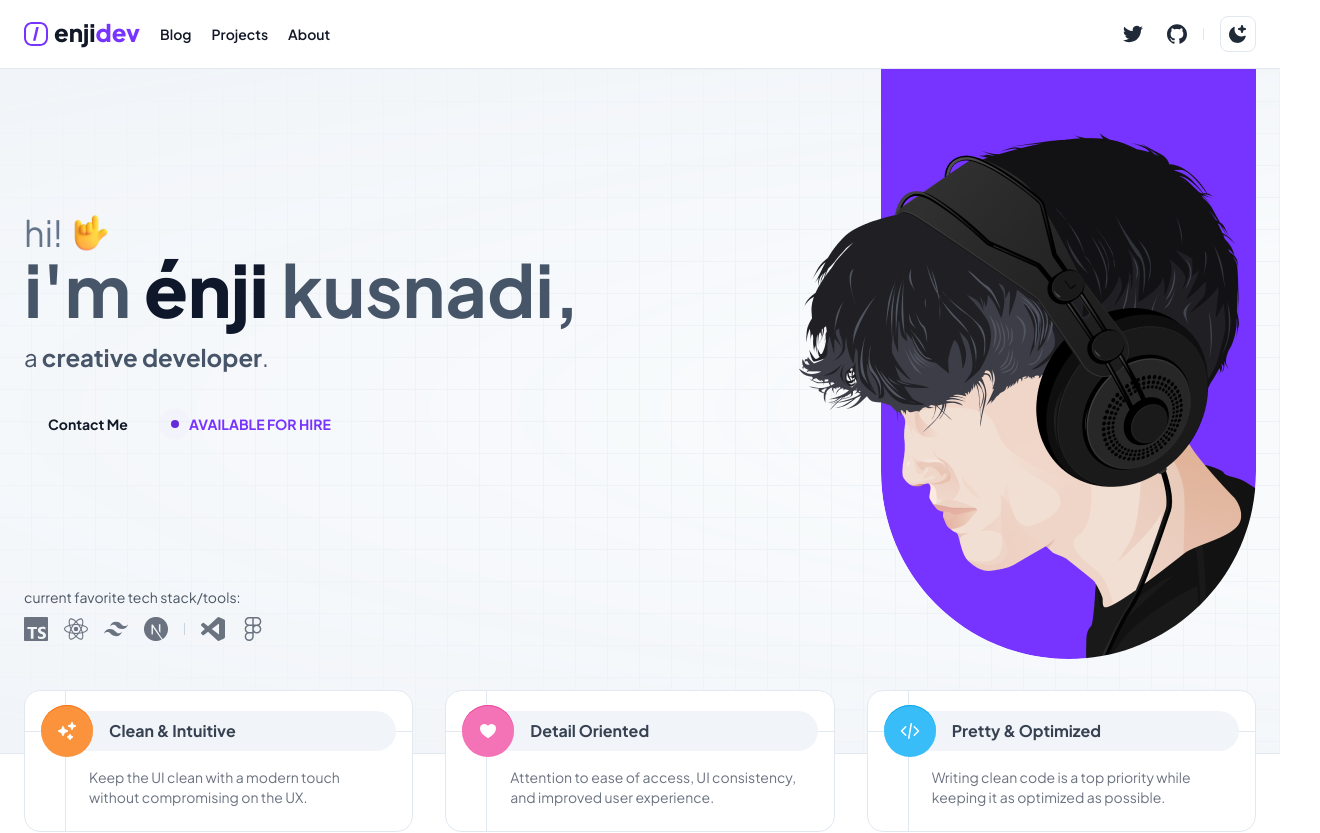
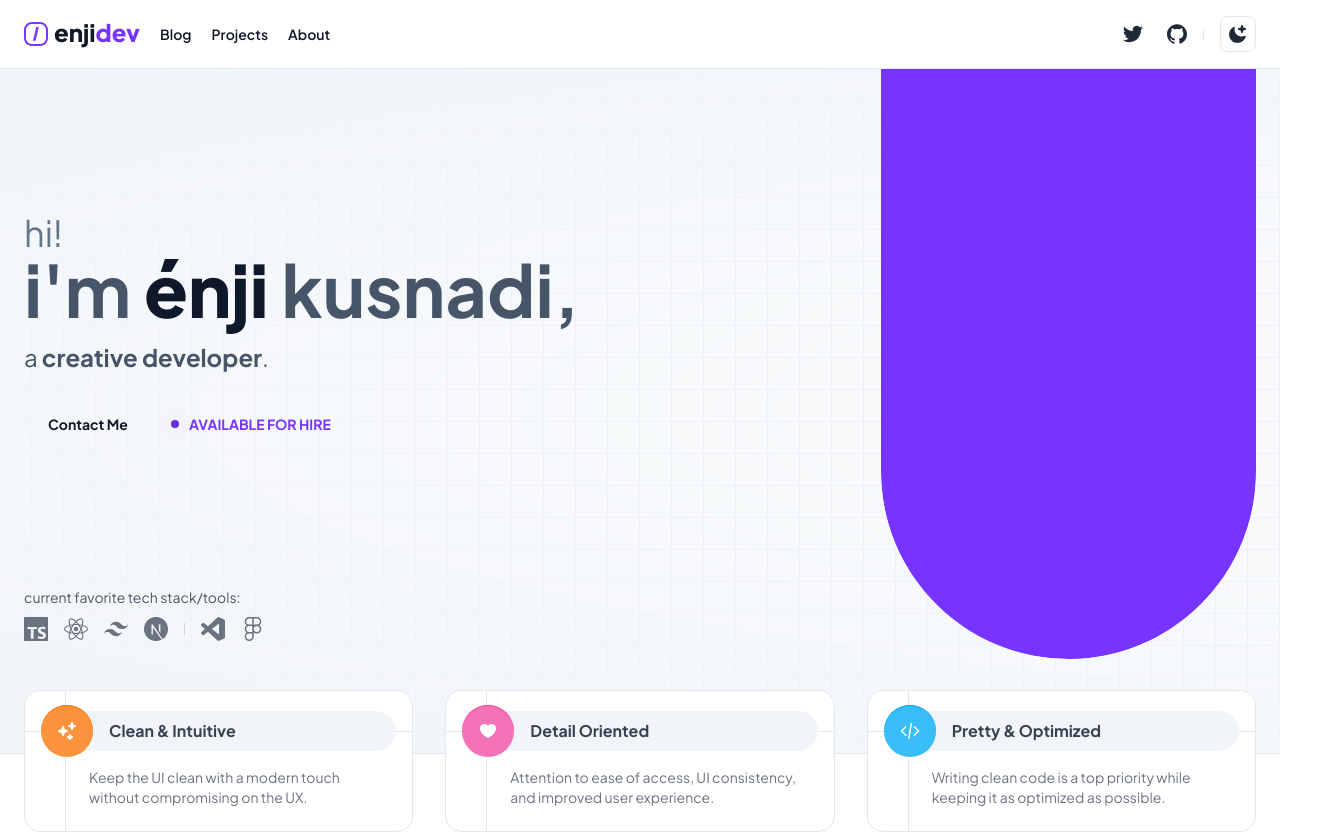
Before and after one commit to enjidev/enji.dev, a Next.js app: page / in a window 1280 px wide. Shown: the top 833 px of the page, 1320 px wide, since content can reach past the window. Built offline with nearby package versions, Linux system fonts and the light colour scheme; no server answers.

Commit message:
chore: change animation start strategy on images

```diff
--- a/src/components/Header/HeaderImage.tsx
+++ b/src/components/Header/HeaderImage.tsx
@@ -1,7 +1,9 @@
 import Image from 'next/image';
-import { motion } from 'framer-motion';
+import { motion, useAnimationControls } from 'framer-motion';
 
 const HeaderImage = () => {
+  const controls = useAnimationControls();
+
   return (
     <div
       className="relative h-[590px] w-[603px]"
@@ -17,10 +19,7 @@ const HeaderImage = () => {
             opacity: 0,
             x: 64,
           }}
-          animate={{
-            opacity: 1,
-            x: 0,
-          }}
+          animate={controls}
           transition={{ delay: 0.4 }}
         >
           <Image
@@ -30,6 +29,12 @@ const HeaderImage = () => {
             height={526}
             className="max-w-none"
             quality={100}
+            onLoadingComplete={() => {
+              controls.start({
+                opacity: 1,
+                x: 0,
+              });
+            }}
           />
         </motion.div>
       </div>
--- a/src/components/Header/HeaderTitle.tsx
+++ b/src/components/Header/HeaderTitle.tsx
@@ -1,4 +1,4 @@
-import { motion } from 'framer-motion';
+import { motion, useAnimationControls } from 'framer-motion';
 import Image from 'next/image';
 
 const animation = {
@@ -10,6 +10,8 @@ const animation = {
 };
 
 const HeaderTitle = () => {
+  const controls = useAnimationControls();
+
   return (
     <div>
       <motion.div
@@ -26,11 +28,7 @@ const HeaderTitle = () => {
             rotate: 30,
             transformOrigin: 'right center',
           }}
-          animate={{
-            opacity: 1,
-            y: 0,
-            rotate: 0,
-          }}
+          animate={controls}
           transition={{
             type: 'spring',
             delay: 0.35,
@@ -44,6 +42,13 @@ const HeaderTitle = () => {
             src="/assets/emojis/love-you-gesture.png"
             width={48}
             height={48}
+            onLoadingComplete={() => {
+              controls.start({
+                opacity: 1,
+                y: 0,
+                rotate: 0,
+              });
+            }}
           />
         </motion.div>
       </motion.div>
```
